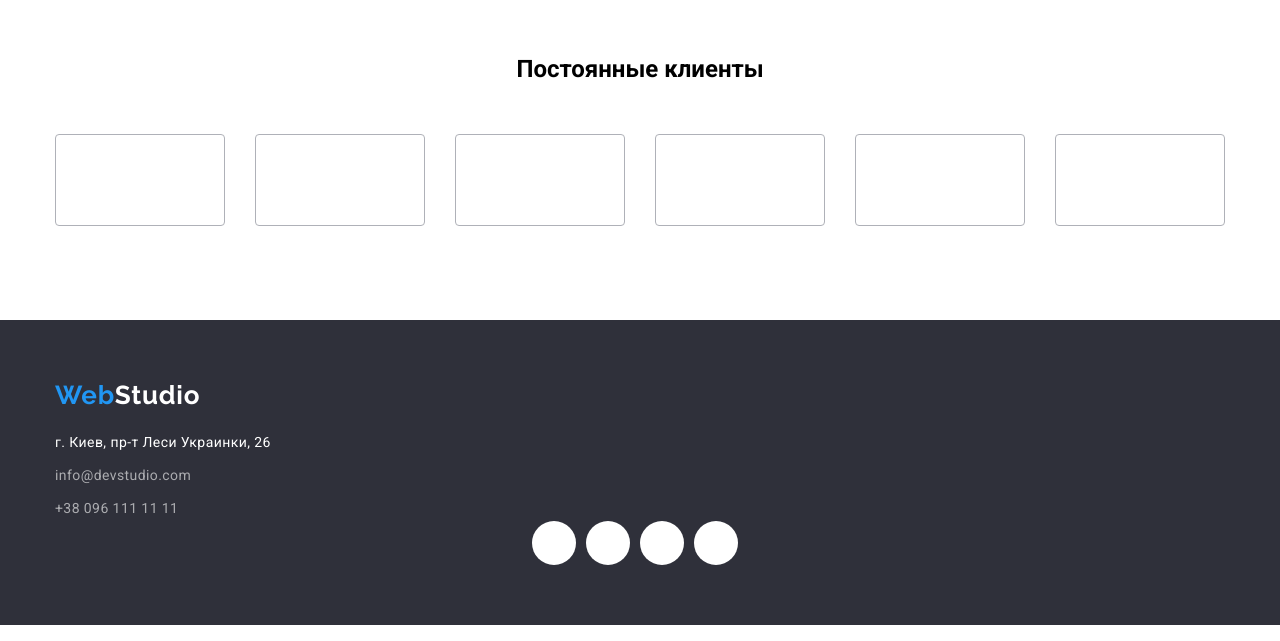
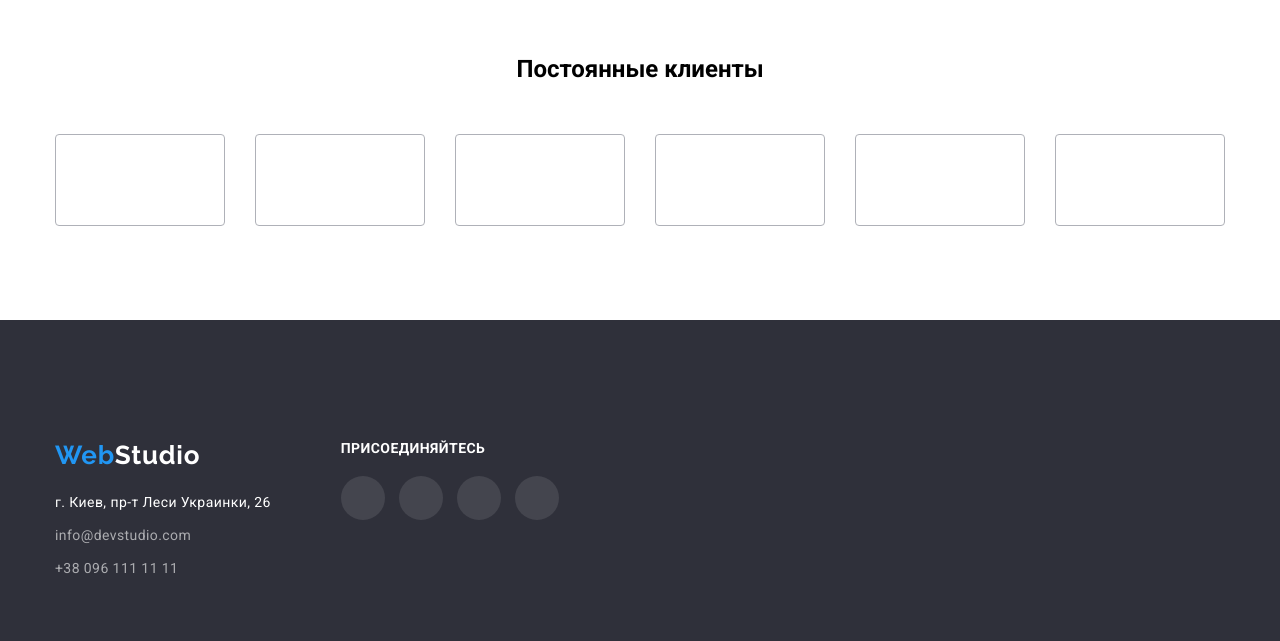
Before and after one commit to RuslanDakeshev/goit-markup-hw-04, a plain HTML site: page index.html in a window 1280 px wide. Shown: the part 2368-3009 px from the top of the page. Drawn offline with nearby package versions, Linux system fonts and the light colour scheme.

Commit message:
Finish futer

```diff
--- a/css/styles.css
+++ b/css/styles.css
@@ -379,6 +379,7 @@ body{
     background-color: #2F303A;
     padding: 60px 0;
 
+
 }
 
 
@@ -393,7 +394,17 @@ body{
 }
 
 .adres{
+    display: flex;
+    flex-direction: column;
     font-style: normal;
+    margin-top: 60px;
+}
+
+
+
+
+
+.adres-list{
     margin-top: 20px;
 }
 
@@ -723,33 +734,59 @@ body{
 
 }
 
-.social-list-futer{
+
+
+.futer-link {
     display: flex;
-    justify-content: center;
+    flex-direction: column;
+    margin-left: 70px;
+
 
 }
 
 .futer-text{
+    margin-bottom: 20px;
+
+    font-family: 'Roboto';
+    font-style: normal;
+    font-weight: 700;
+    font-size: 14px;
+    line-height: 16px;
+    letter-spacing: 0.03em;
+    text-transform: uppercase;
+
+    color: #FFFFFF;
+}
+
+.container-flex{
     display: flex;
-    flex-direction: column;
+    align-items: center
+
 }
 
 
 
 
+.social-list-futer{
+    margin-top: 100px;
+}
 
-.social-link-futer{
-   /* display: flex;
-   justify-content: center;
-   margin-bottom: 20px;*/
 
-font-family: 'Roboto';
-font-style: normal;
-font-weight: 700;
-font-size: 14px;
-line-height: 16px;
-letter-spacing: 0.03em;
-text-transform: uppercase;
+.social-list-link-futer{
 
-color: black
+display: flex;
+align-items: center;
+justify-content: center;
+width: 44px;
+height: 44px;
+border-radius: 50%;
+background: rgba(255, 255, 255, 0.1);
+fill: rgba(255, 255, 255, 1)
+
 }
+
+
+.social-list-link-futer:hover,
+.social-list-link-futer:focus{
+    background: #2196F3;
+}
--- a/index.html
+++ b/index.html
@@ -398,13 +398,13 @@
     <!--футер-->
 
     <footer class="footer">
-        <div class="container">
+        <div class="container container-flex">
 
-
+        <address class="adres">
 
             <a class="logo web-footer link" href="./index.html">Web<span class="studio">Studio</span></Studio></a>
 
-        <address class="adres">
+
 
          <ul class="adres-list list">
             <li class="adres-item"><a class="nav-link link"href="https://goo.gl/maps/8EkQ3KVRZ2arSs8y7">г. Киев, пр-т Леси Украинки, 26</a></li>
@@ -420,42 +420,45 @@
 
 
 
+        <div class="futer-link">
+
+            <h2 class="futer-text" >присоединяйтесь</h2>
+        <ul class="list">
 
 
-        <ul class="social-list-futer list">
-
             <li class="social-list-item-futer">
-                <a href="" class="social-list-link">
-                    <svg class="social-list-icon" width="20" height="20">
+                <a href="" class="social-list-link-futer">
+                    <svg class="social-list-icon-futer" width="20" height="20">
                         <use href="./images/icons.svg#icon-instagram"></use>
                     </svg>
                 </a>
             </li>
 
             <li class="social-list-item-futer">
-                <a href="" class="social-list-link">
-                    <svg class="social-list-icon" width="20" height="20">
+                <a href="" class="social-list-link-futer">
+                    <svg class="social-list-icon-futer" width="20" height="20">
                         <use href="./images/icons.svg#icon-twitter"></use>
                     </svg>
                 </a>
             </li>
 
             <li class="social-list-item-futer">
-                <a href="" class="social-list-link">
-                    <svg class="social-list-icon" width="20" height="20">
+                <a href="" class="social-list-link-futer">
+                    <svg class="social-list-icon-futer" width="20" height="20">
                         <use href="./images/icons.svg#icon-facebook"></use>
                     </svg>
                 </a>
             </li>
 
             <li class="social-list-item-futer">
-                <a href="" class="social-list-link">
-                    <svg class="social-list-icon" width="20" height="20">
+                <a href="" class="social-list-link-futer">
+                    <svg class="social-list-icon-futer" width="20" height="20">
                         <use href="./images/icons.svg#icon-linkedin"></use>
                     </svg>
                 </a>
             </li>
 
+            </div>
 
         </div>
 
```
Also changed, not shown: portfolio.html (+51 -5 lines).
